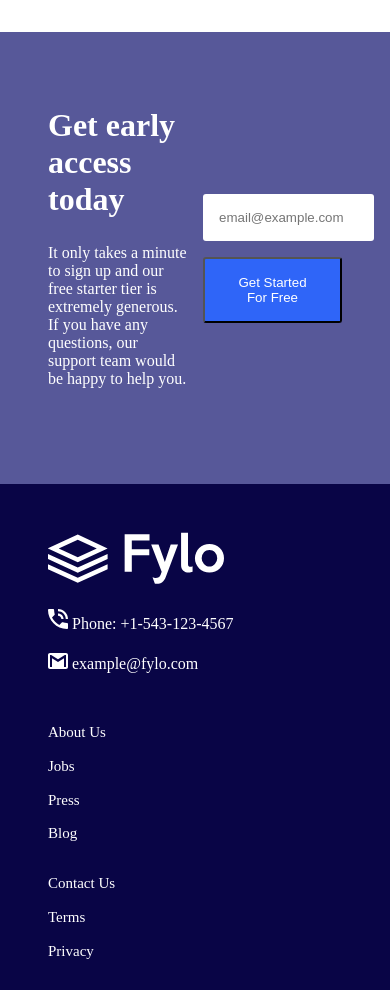
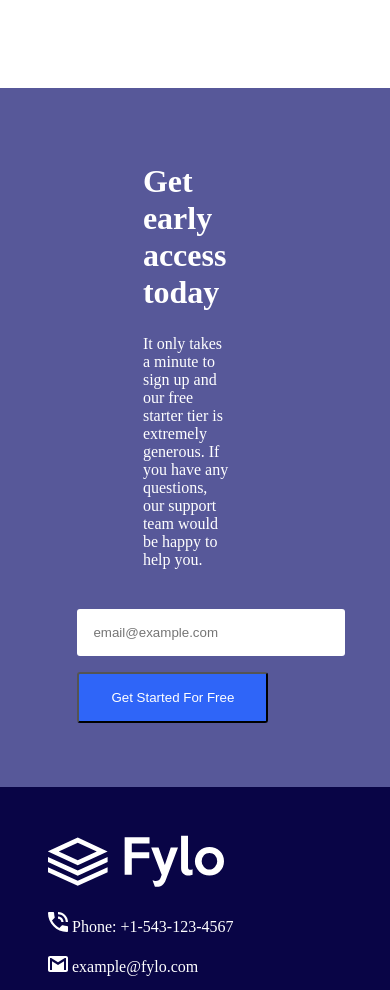
Before and after one commit to ibrgun/Project, a plain HTML site: page footer.html in a window 390 px wide. Shown: the top 990 px of the page. Drawn offline with Linux system fonts and the light colour scheme.

Commit message:
Update footer.css

```diff
--- a/footer.css
+++ b/footer.css
@@ -1,5 +1,12 @@
 .joinBtn:hover {
     text-decoration: none;
+  }
+.attribution {
+    font-size: 20px;
+    text-align: center;
+  }
+.attribution a {
+    color: hsl(228, 45%, 44%);
   }
 body {
     margin: 0;
@@ -7,18 +14,16 @@ body {
     flex-direction: column;
     min-height: 100vh;
 }
-
 .access {
     background-color: #575899;
     color: #fff;
     text-align: center;
     padding: 3rem;
-    margin-top: 2rem;
+    margin-top: 5.5rem;
 }
-
 .access__container {
     display: flex;
-    flex-direction: column;
+    justify-content: space-between;
     align-items: center;
     max-width: 100%;
     margin: 0 auto;
@@ -28,24 +33,25 @@ body {
     text-align: left;
     color: #fff;
     font-size: 1.5rem;
-    padding-right: 5rem;
-    margin-bottom: 2rem;
+    flex:1;
+    margin-right: 1rem;
+    max-width: 30%;
 }
 
 .access__text h1 {
     font-size: 2rem;
-    margin-bottom: 1,5rem;
+    margin-bottom: 1.5rem;
 }
 
 .access__text p {
     font-size: 1rem;
-    margin-bottom: 1,5rem;
+    margin-bottom: 1.5rem;
 }
 
 .access__input {
     display: flex;
     flex-direction: column;
-    width: 80%;
+    width: 40%;
 }
 
 .access__input input {
@@ -71,20 +77,6 @@ body {
 .access__input .button:hover {
     background-color: #6C9BFF;
     color: #fff;
-}
-
-.attribution {
-    font-size: 20px;
-    text-align: center;
-  }
-.attribution a {
-    color: hsl(228, 45%, 44%);
-  }
-body {
-    margin: 0;
-    display: flex;
-    flex-direction: column;
-    min-height: 100vh;
 }
 .footer {
     background-color: #090546;
@@ -130,18 +122,23 @@ body {
 }
 @media (max-width: 767px) {
     .access__container {
-        flex-direction: row;
-        justify-content: space-between;
+        flex-direction: column;
+        align-items:center;
+        text-align: center;
     }
 
     .access__text {
-        flex-basis: 48%;
-        padding-right: 1rem;
+        width: 100%;
+
+        margin-bottom: 1rem;
+
+    }
+    .access__input{
+        width: 80%;
+
+        margin-bottom: 1rem;
     }
 
-    .access__input {
-        flex-basis: 48%;
-    }
     .footer__info {
       flex-direction: column;
       margin-right: 0;
```
